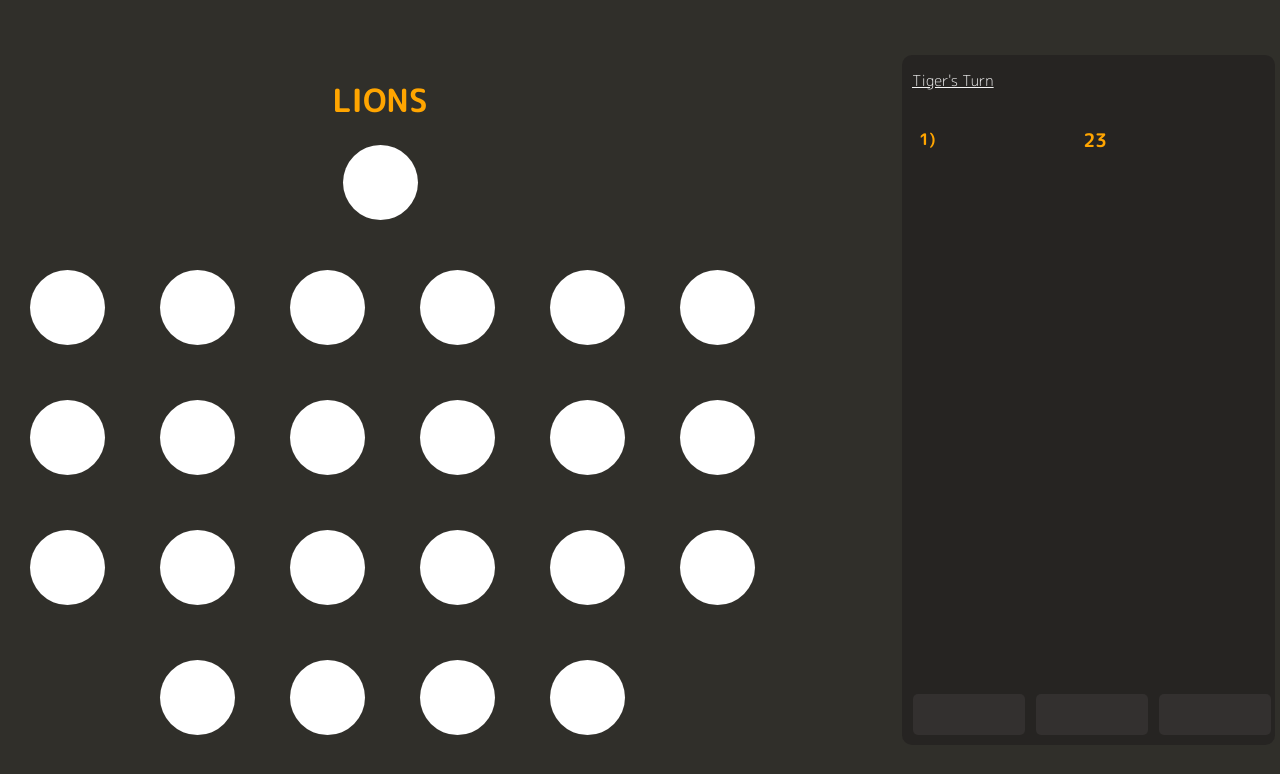
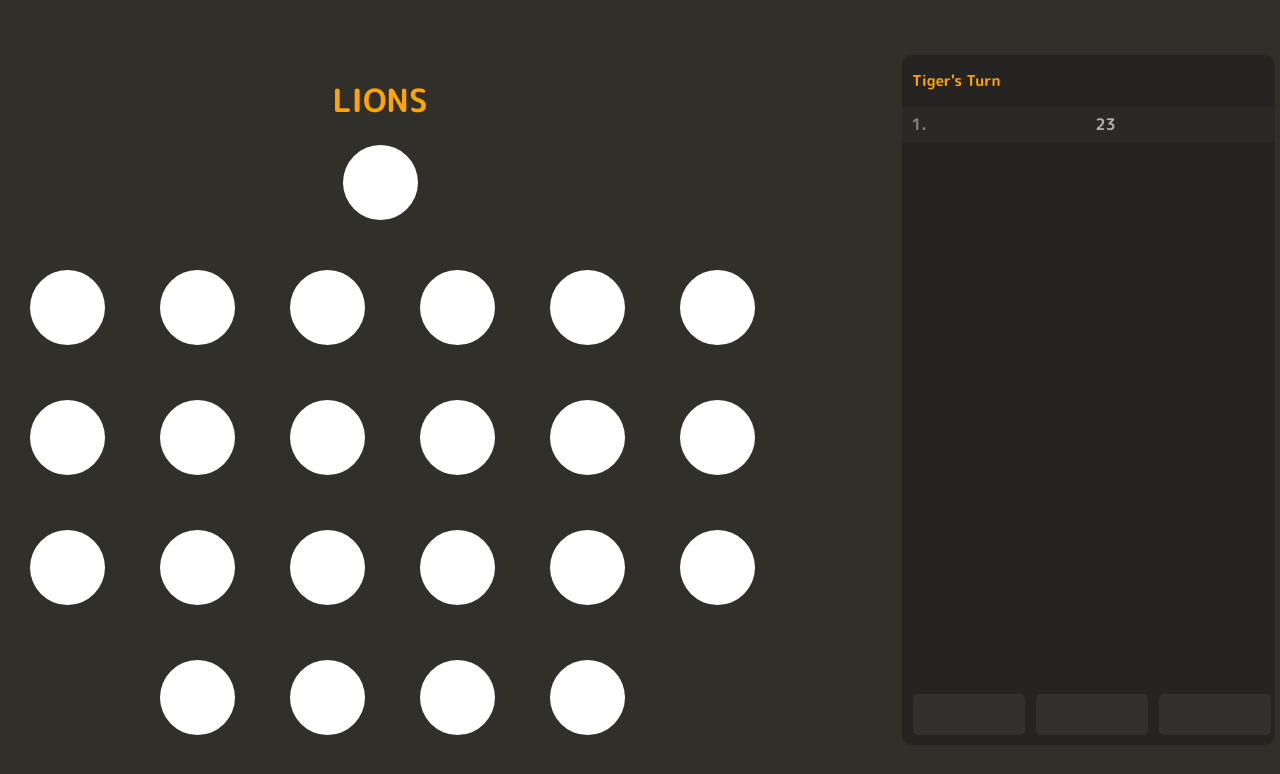
Before and after one commit to VikramChandraNarra/ligerr-official, a React (Create React App) app: page / in a window 1280 px wide. Shown: the top 774 px of the page. Built offline with nearby package versions, Linux system fonts and the light colour scheme.

Commit message:
updated the table rows

```diff
--- a/src/components/Moves.css
+++ b/src/components/Moves.css
@@ -6,7 +6,16 @@
     margin-left: 20px;
     position: relative;
 }
+.lionText {
+    color: orange;
+    font-weight: 700;
 
+}
+
+.sheepText {
+    color: whitesmoke;
+    font-weight: 700;
+}
 .moves {
     overflow-y: hidden;
     overflow-x: hidden;
@@ -16,14 +25,20 @@
 }
 
 .num {
+    color: #7f7f7d;
     flex: 1;
 }
 .fen {
+    color: #aeaead;
     flex: 10;
+    font-size: medium;
 }
 #true {
-    margin-left: 10px;
-    width: 90%;
+    background-color: #2b2826;
+    height: 35px;
+    width: 100%;
+    justify-content: center;
+    align-items: center;
     text-align: center;
     color: orange;
     font-weight: 500;
@@ -34,26 +49,19 @@
 
 
 #false {
-    margin-left: 10px;
-
-    width: 90%;
+    width: 100%;
+    justify-content: center;
+    align-items: center;
+    text-align: center;
+    height: 35px;
     text-align: center;
     color: gray;
 }
-/* #turn {
-    margin-top: 100%;
-    color: white;
-} */
-
-/* .white {
-    color: green;
-} */
 
 #turn {
-    color: whitesmoke;
+    /* color: whitesmoke; */
     margin-left: 10px;
     font-size: 15px;
-    text-decoration: underline;
 
 }
 
@@ -67,6 +75,11 @@
     position: absolute;
     bottom: 10px;
 }
+
+#main:hover {
+    background-color: #585453;
+
+}
 .back {
     margin-left: 3%;
 }
--- a/src/components/Moves.js
+++ b/src/components/Moves.js
@@ -6,7 +6,7 @@ export default function Moves(props) {
     for (let i=1; i<props.moves.length;i++) {
         movesData.push(
             <div key={props.moves[i].fen} className='unitonMove' id={props.moves[i].turn ? "true" : "false"}>
-                <h4 className='num'>{`${i})`}</h4>
+                <h4 className='num'>{`${i}.`}</h4>
                 <h3 className='fen'>{props.moves[i].fen}</h3>
             </div>
         )
@@ -43,7 +43,7 @@ export default function Moves(props) {
 
     return (
         <div className="scoreCard">
-            {props.turn ? <p id='turn'>Tiger's Turn</p> : <p id='turn'>Lamb's Turn</p>}
+            {props.turn ? <p className='lionText' id='turn'>Tiger's Turn</p> : <p className='sheepText' id='turn'>Lamb's Turn</p>}
             {/* {console.log(renderMoves)} */}
 
             <div className='moves'>
--- /dev/null
+++ b/src/sockets/client.js
@@ -0,0 +1,6 @@
+// const express = require('express')
+// const app = express()
+// const http = require('http')
+
+
+// const { Server } = require('sc')
```
